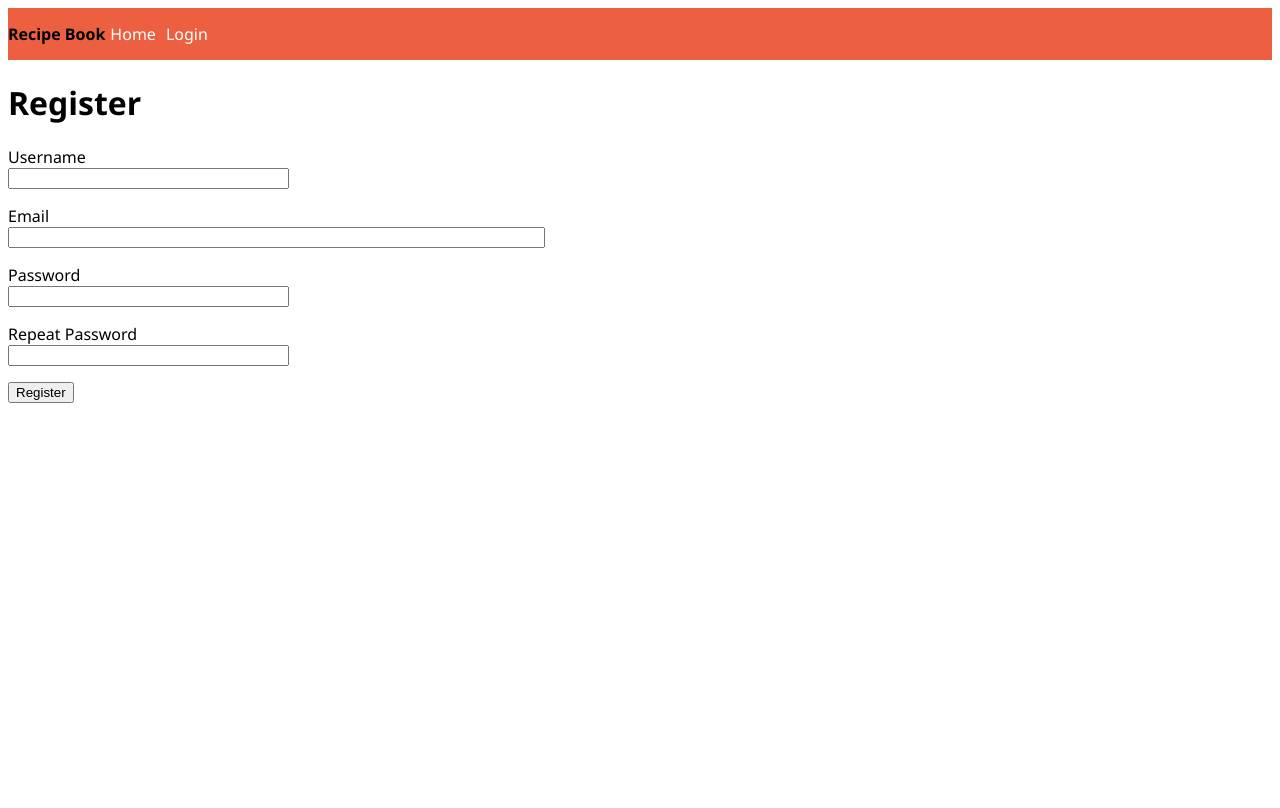
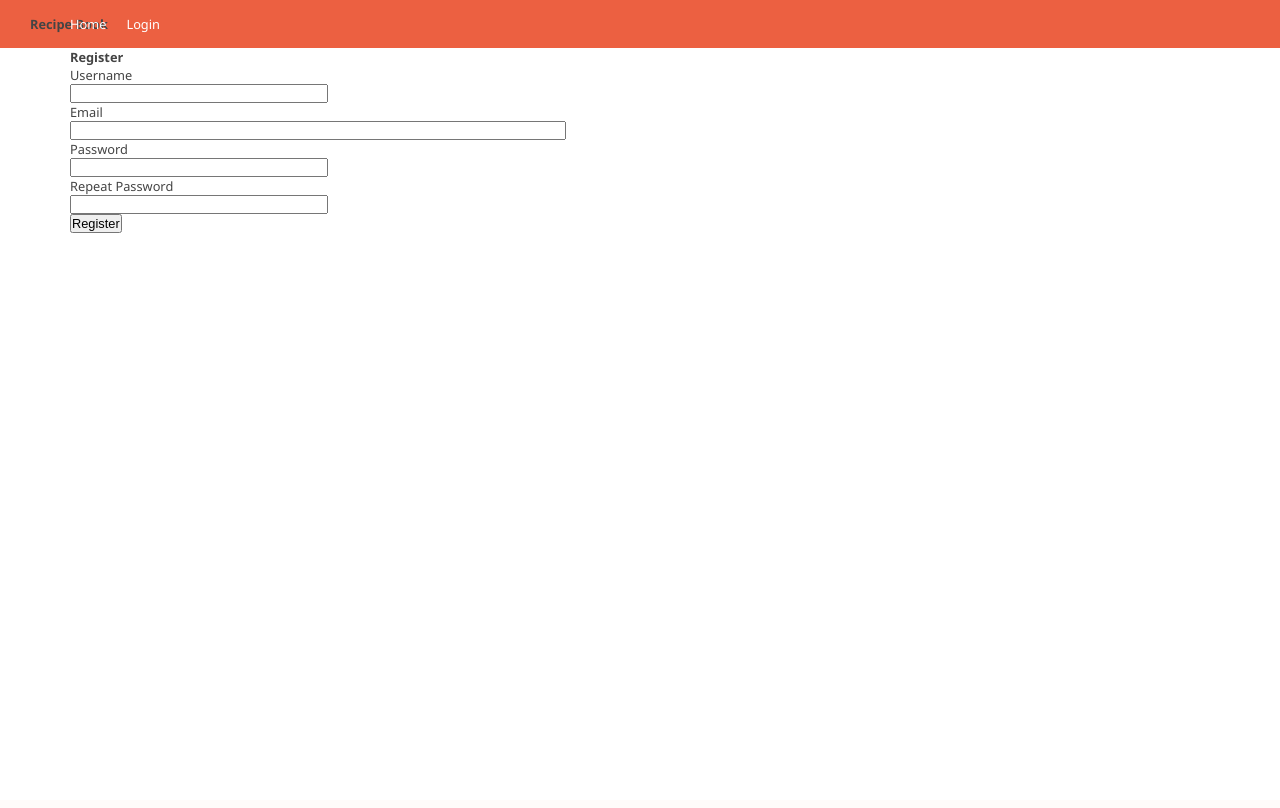
Before and after one commit to amitrofanova/recipes, a Flask app: page /auth/register in a window 1280 px wide. After the commit the page ends 233 px from the top, so only its background shows below. Run offline with Flask 2, Linux system fonts and the light colour scheme.

Commit message:
add styles

```diff
--- a/app/static/css/main.css
+++ b/app/static/css/main.css
@@ -1,6 +1,6 @@
 :root {
     --primary-font: 'Segoe UI', sans-serif;
-    --primary-text-color: #000;
+    --primary-text-color: #444444;
     --nav-color: #fff;
     --nav-bg-color: #ec6041;
     --link-hovered-bg-color: #e43814;
@@ -16,6 +16,7 @@
 	min-height: 100vh;
 	position: relative;
 	font-family: var(--primary-font);
+	font-size: 1vw;
 	color: var(--primary-text-color);
 }
 
@@ -23,6 +24,12 @@
 *::before,
 *::after {
     box-sizing: inherit;
+}
+
+* {
+	margin: 0;
+	padding: 0;
+	font-size: 100%;
 }
 
 // For correct 'block' display in IE
@@ -34,25 +41,49 @@
 	text-decoration: none;
 }
 
+.container {
+    margin:0 auto;
+    width: 100%;
+    max-width:1140px
+}
+
+@media only screen and (min-width:1024px) and (max-width:1200px) {
+    .container {
+        max-width:1000px
+    }
+}
+
+.header {
+    display: flex;
+    justify-content: space-between;
+    align-items: center;
+    background-color: var(--nav-bg-color);
+}
+
 .nav {
     display: flex;
     justify-content: flex-start;
     align-items: center;
-    background-color: var(--nav-bg-color);
 }
 
 .nav__item {
     position: relative;
     margin: 0;
-    padding: 15px 5px;
+    padding: 15px 10px;
     color: var(--nav-color);
 }
 
+.nav__item:first-child {
+    padding-left: 0;
+}
+
 .nav__item:hover {
-    background-color: var(--link-hovered-bg-color);
+    color: var(--primary-text-color);
 }
 
 .logo {
+    position: absolute;
+    left: 30px;
     font-weight: bold;
 }
 
--- a/app/templates/base.html
+++ b/app/templates/base.html
@@ -8,8 +8,9 @@
         <link rel="stylesheet" href="{{ url_for('static', filename='css/main.css') }}">
     </head>
     <body>
-        <div class="nav">
+        <header class="header">
             <div class="logo">Recipe Book</div>
+            <div class="nav container">
                 <a class="nav__item" href="{{ url_for('main.index') }}">Home</a>
                 {% if current_user.is_anonymous %}
                     <a class="nav__item" href="{{ url_for('auth.login') }}">Login</a>
@@ -29,6 +30,7 @@
                     <a class="nav__item" href="{{ url_for('auth.logout') }}">Logout</a>
                 {% endif %}
             </div>
+        </header>
         {% with messages = get_flashed_messages() %}
         {% if messages %}
         <ul>
@@ -38,7 +40,9 @@
         </ul>
         {% endif %}
         {% endwith %}
+        <div class="container">
             {% block content %}{% endblock %}
+        </div>
         <script src="/static/script.js"></script>
     </body>
 </html>
--- a/app/templates/index.html
+++ b/app/templates/index.html
@@ -1,7 +1,7 @@
 {% extends "base.html" %}
 
 {% block content %}
-    <h1>Hi, {{ current_user.username }}!</h1>
+<!--    <h1>Hi, {{ current_user.username }}!</h1>-->
     <div class="recipe__wrapper">
         {% for recipe in recipes %}
             {% include '_recipe__preview.html' %}
```
Also changed, not shown: other parts of app/static/css/main.css (+34 -4 lines), app/templates/_recipe__preview.html (+6 -8 lines), app/templates/try_new.html (+9 -10 lines). Lines whose indentation alone changed are shown as unchanged.
